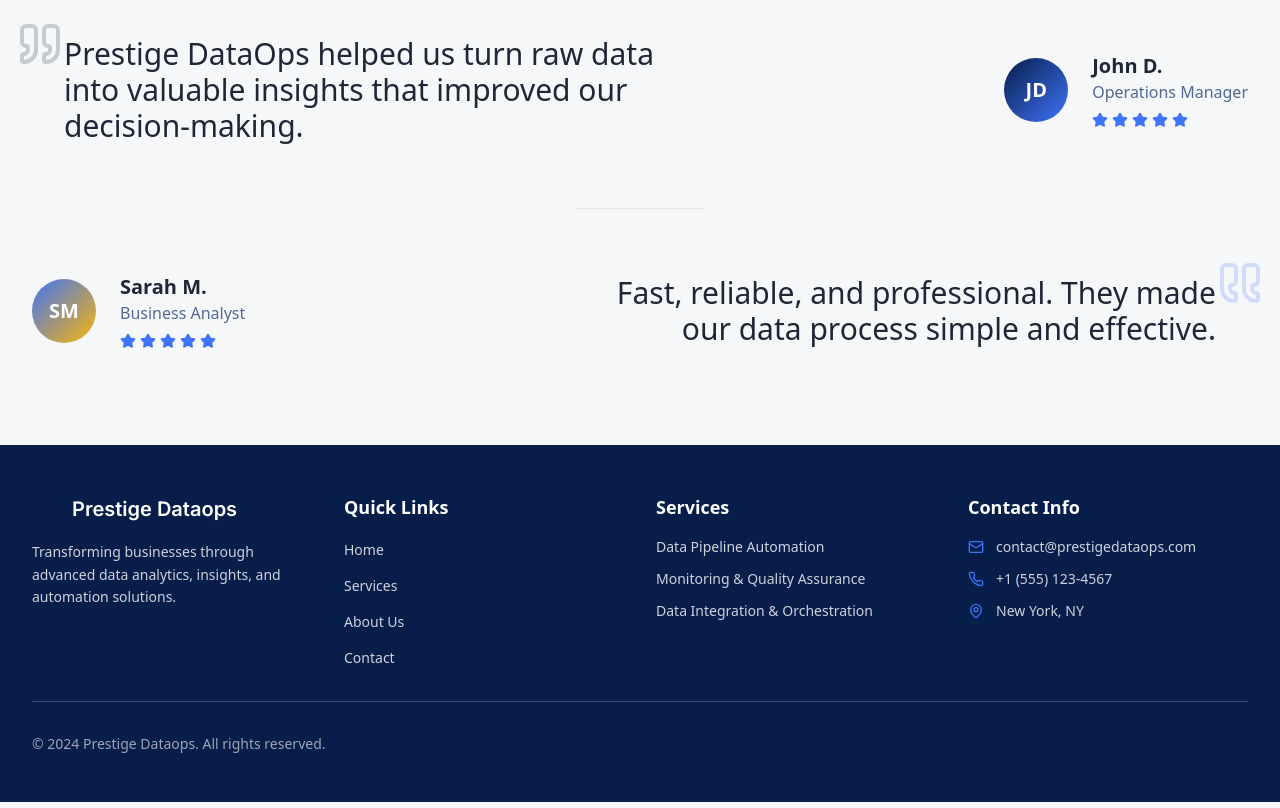
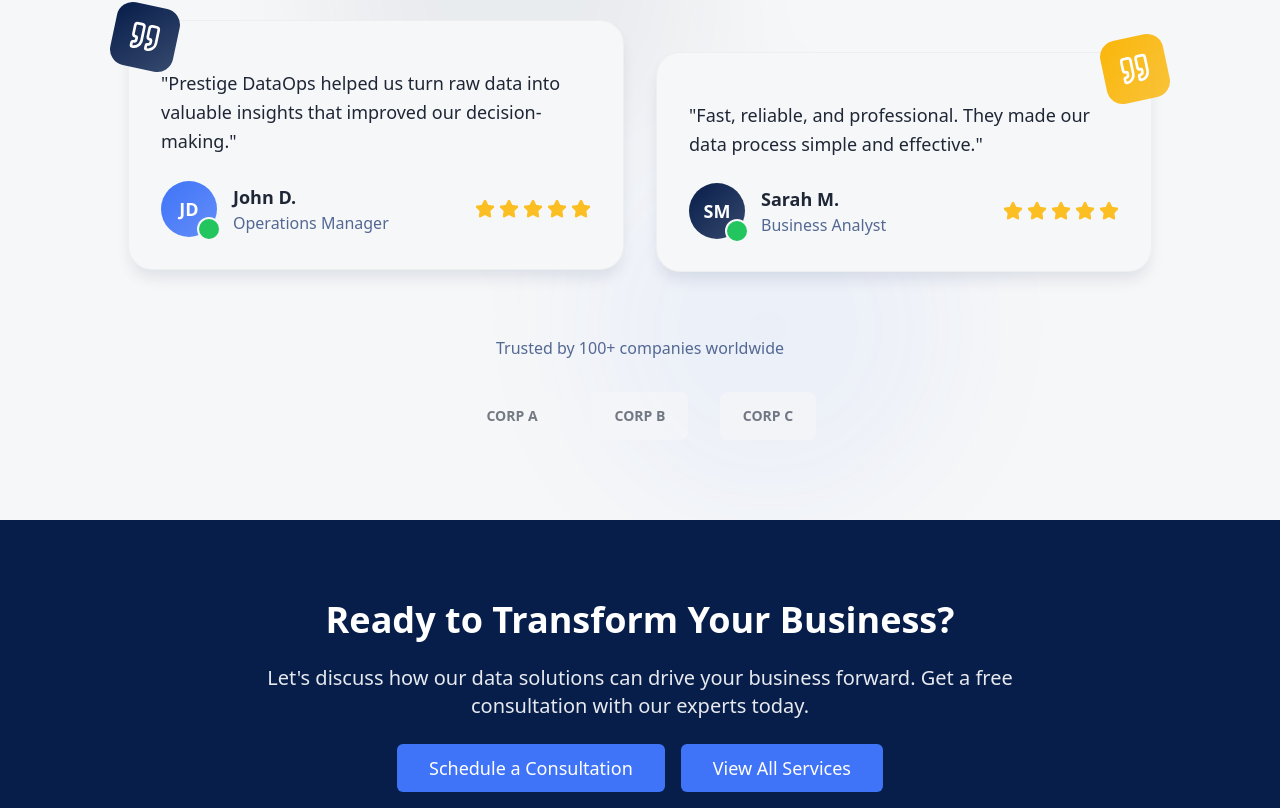
Before and after one commit to waqaralyy/prestige-data-flow, a React (Vite) app: page / in a window 1280 px wide. Shown: the part 2752-3560 px from the top of the page. Built offline with nearby package versions, Linux system fonts and the light colour scheme.

Commit message:
Reverted to commit 13efaeafb6149d810962134b2075405554c20163

```diff
--- a/src/pages/Index.tsx
+++ b/src/pages/Index.tsx
@@ -308,41 +308,54 @@ const Index = () => {
         </section>
 
         {/* Testimonials Section */}
-        <section className="py-24 bg-background" aria-labelledby="testimonials-heading">
-          <div className="container mx-auto px-4 sm:px-6 lg:px-8">
-            <div className="max-w-7xl mx-auto">
-              {/* Section Header */}
-              <div className="text-center mb-20">
-                <h2 id="testimonials-heading" className="text-4xl lg:text-5xl font-bold text-foreground mb-4">
-                  Client Success Stories
-                </h2>
-                <div className="w-24 h-1 bg-primary mx-auto"></div>
+        <section className="py-20 bg-background relative overflow-hidden" aria-labelledby="testimonials-heading">
+          {/* Background Pattern */}
+          <div className="absolute inset-0 opacity-5">
+            <div className="absolute top-0 left-1/4 w-96 h-96 bg-primary rounded-full blur-3xl"></div>
+            <div className="absolute bottom-0 right-1/4 w-96 h-96 bg-secondary rounded-full blur-3xl"></div>
           </div>
 
-              {/* Testimonials Layout */}
-              <div className="space-y-16">
-                {/* First Testimonial - Left Aligned */}
-                <article className="grid grid-cols-1 lg:grid-cols-12 gap-8 lg:gap-16 items-center">
-                  <div className="lg:col-span-7 space-y-8">
+          <div className="container mx-auto px-4 sm:px-6 lg:px-8 relative">
+            <header className="text-center space-y-4 mb-16">
+              <h2 id="testimonials-heading" className="text-3xl lg:text-4xl font-bold text-foreground">
+                Trusted by Industry Leaders
+              </h2>
+              <p className="text-xl text-muted-foreground max-w-3xl mx-auto">
+                See how we've transformed businesses through data-driven solutions
+              </p>
+            </header>
+
+            <div className="max-w-5xl mx-auto">
+              <div className="grid grid-cols-1 lg:grid-cols-2 gap-8">
+                {/* First Testimonial */}
+                <article className="group">
+                  <div className="relative p-8 bg-card rounded-3xl shadow-medium hover:shadow-large transition-all duration-500 transform group-hover:-translate-y-2 border border-border/50">
+                    {/* Quote Background */}
+                    <div className="absolute -top-4 -left-4 w-16 h-16 bg-gradient-to-br from-primary to-primary/80 rounded-2xl flex items-center justify-center rotate-12 group-hover:rotate-0 transition-transform duration-500">
+                      <Quote className="h-8 w-8 text-white" />
+                    </div>
+
+                    <div className="space-y-6 pt-4">
+                      <blockquote className="text-lg text-foreground leading-relaxed">
+                        "Prestige DataOps helped us turn raw data into valuable insights that improved our decision-making."
+                      </blockquote>
+
+                      <div className="flex items-center justify-between">
+                        <div className="flex items-center space-x-4">
                           <div className="relative">
-                      <Quote className="absolute -top-4 -left-4 h-12 w-12 text-primary/20" />
-                      <blockquote className="text-2xl lg:text-3xl font-light text-foreground leading-relaxed pl-8">
-                        Prestige DataOps helped us turn raw data into valuable insights that improved our decision-making.
-                      </blockquote>
+                            <div className="w-14 h-14 bg-gradient-to-br from-secondary to-secondary/80 rounded-full flex items-center justify-center">
+                              <span className="text-white font-bold text-lg">JD</span>
+                            </div>
+                            <div className="absolute -bottom-1 -right-1 w-6 h-6 bg-green-500 rounded-full border-2 border-background"></div>
+                          </div>
+                          <div>
+                            <cite className="text-foreground font-semibold text-lg not-italic">John D.</cite>
+                            <p className="text-muted-foreground">Operations Manager</p>
                           </div>
                         </div>
-
-                  <div className="lg:col-span-5">
-                    <div className="flex items-center space-x-6 lg:justify-end">
-                      <div className="w-16 h-16 bg-gradient-to-br from-primary to-secondary rounded-full flex items-center justify-center">
-                        <span className="text-white font-bold text-xl">JD</span>
-                      </div>
-                      <div>
-                        <h3 className="text-xl font-semibold text-foreground">John D.</h3>
-                        <p className="text-muted-foreground">Operations Manager</p>
-                        <div className="flex space-x-1 mt-2">
+                        <div className="flex space-x-1">
                           {[...Array(5)].map((_, i) => (
-                            <Star key={i} className="h-4 w-4 fill-secondary text-secondary" />
+                            <Star key={i} className="h-5 w-5 fill-amber-400 text-amber-400" />
                           ))}
                         </div>
                       </div>
@@ -350,39 +363,90 @@ const Index = () => {
                   </div>
                 </article>
 
-                {/* Divider */}
-                <div className="flex justify-center">
-                  <div className="w-32 h-px bg-border"></div>
+                {/* Second Testimonial */}
+                <article className="group lg:mt-8">
+                  <div className="relative p-8 bg-card rounded-3xl shadow-medium hover:shadow-large transition-all duration-500 transform group-hover:-translate-y-2 border border-border/50">
+                    {/* Quote Background */}
+                    <div className="absolute -top-4 -right-4 w-16 h-16 bg-gradient-to-br from-accent to-accent/80 rounded-2xl flex items-center justify-center -rotate-12 group-hover:rotate-0 transition-transform duration-500">
+                      <Quote className="h-8 w-8 text-white" />
                     </div>
 
-                {/* Second Testimonial - Right Aligned */}
-                <article className="grid grid-cols-1 lg:grid-cols-12 gap-8 lg:gap-16 items-center">
-                  <div className="lg:col-span-5 order-2 lg:order-1">
-                    <div className="flex items-center space-x-6">
-                      <div className="w-16 h-16 bg-gradient-to-br from-secondary to-accent rounded-full flex items-center justify-center">
-                        <span className="text-white font-bold text-xl">SM</span>
+                    <div className="space-y-6 pt-4">
+                      <blockquote className="text-lg text-foreground leading-relaxed">
+                        "Fast, reliable, and professional. They made our data process simple and effective."
+                      </blockquote>
+
+                      <div className="flex items-center justify-between">
+                        <div className="flex items-center space-x-4">
+                          <div className="relative">
+                            <div className="w-14 h-14 bg-gradient-to-br from-primary to-primary/80 rounded-full flex items-center justify-center">
+                              <span className="text-white font-bold text-lg">SM</span>
+                            </div>
+                            <div className="absolute -bottom-1 -right-1 w-6 h-6 bg-green-500 rounded-full border-2 border-background"></div>
                           </div>
                           <div>
-                        <h3 className="text-xl font-semibold text-foreground">Sarah M.</h3>
+                            <cite className="text-foreground font-semibold text-lg not-italic">Sarah M.</cite>
                             <p className="text-muted-foreground">Business Analyst</p>
-                        <div className="flex space-x-1 mt-2">
+                          </div>
+                        </div>
+                        <div className="flex space-x-1">
                           {[...Array(5)].map((_, i) => (
-                            <Star key={i} className="h-4 w-4 fill-secondary text-secondary" />
+                            <Star key={i} className="h-5 w-5 fill-amber-400 text-amber-400" />
                           ))}
                         </div>
                       </div>
                     </div>
                   </div>
+                </article>
+              </div>
 
-                  <div className="lg:col-span-7 space-y-8 order-1 lg:order-2">
-                    <div className="relative lg:text-right">
-                      <Quote className="absolute -top-4 -right-4 h-12 w-12 text-secondary/20 transform scale-x-[-1]" />
-                      <blockquote className="text-2xl lg:text-3xl font-light text-foreground leading-relaxed pr-8">
-                        Fast, reliable, and professional. They made our data process simple and effective.
-                      </blockquote>
+              {/* Trust Indicators */}
+              <div className="mt-16 text-center">
+                <p className="text-muted-foreground mb-8">Trusted by 100+ companies worldwide</p>
+                <div className="flex justify-center items-center space-x-8 opacity-60">
+                  <div className="w-24 h-12 bg-muted rounded-lg flex items-center justify-center">
+                    <span className="text-sm font-semibold">CORP A</span>
+                  </div>
+                  <div className="w-24 h-12 bg-muted rounded-lg flex items-center justify-center">
+                    <span className="text-sm font-semibold">CORP B</span>
+                  </div>
+                  <div className="w-24 h-12 bg-muted rounded-lg flex items-center justify-center">
+                    <span className="text-sm font-semibold">CORP C</span>
                   </div>
                 </div>
-                </article>
+              </div>
+            </div>
+          </div>
+        </section>
+
+        {/* CTA Section */}
+        <section className="py-20 bg-primary text-white" aria-labelledby="cta-heading">
+          <div className="container mx-auto px-4 sm:px-6 lg:px-8 text-center">
+            <div className="max-w-3xl mx-auto space-y-6">
+              <h2 id="cta-heading" className="text-3xl lg:text-4xl font-bold">
+                Ready to Transform Your Business?
+              </h2>
+              <p className="text-xl opacity-90">
+                Let's discuss how our data solutions can drive your business forward.
+                Get a free consultation with our experts today.
+              </p>
+              <div className="flex flex-col sm:flex-row gap-4 justify-center">
+                <Button
+                  asChild
+                  size="lg"
+                  variant="secondary"
+                  className="text-lg px-8 py-6"
+                >
+                  <Link to="/contact">Schedule a Consultation</Link>
+                </Button>
+                <Button
+                  asChild
+                  size="lg"
+                  variant="secondary"
+                  className="text-lg px-8 py-6"
+                >
+                  <Link to="/services">View All Services</Link>
+                </Button>
               </div>
             </div>
           </div>
```
Lines whose indentation alone changed are shown as unchanged.
